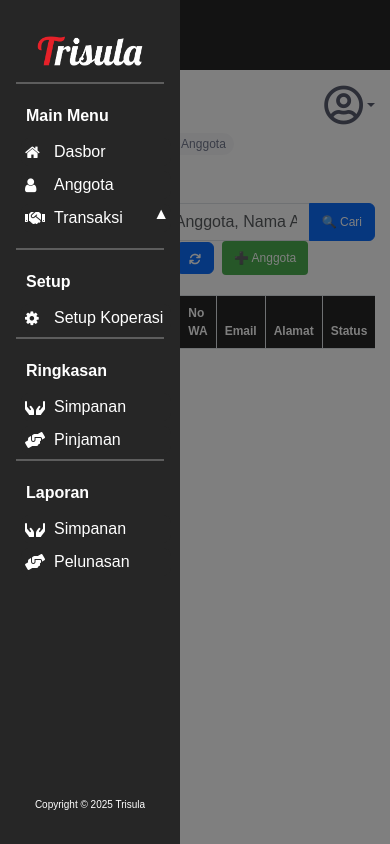
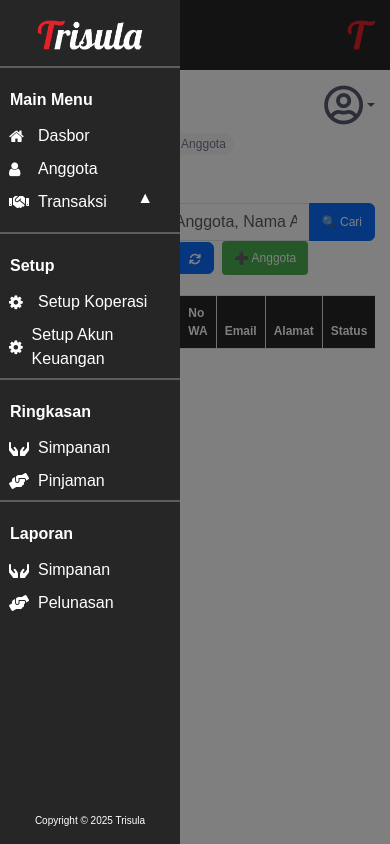
Before and after one commit to FauzanTrisuladana/Project-Trisula-PPW, a PHP site: page /Dasbor/Anggota/ in a window 390 px wide, after a click that opens the changed part. Run offline with PHP 8.4, Linux system fonts and the light colour scheme; the visitor is signed in with stand-in values (Sample User, id 1); tables that the repository leaves empty or names only in its code hold one stand-in row (values such as "Sample post"); lists and menus that the app fills with data are empty.

Commit message:
fix: aside for mobile

```diff
--- a/Dasbor/aside.php
+++ b/Dasbor/aside.php
@@ -9,9 +9,10 @@ session_start();
 
 }?>
 <header class="d-flex justify-content-between align-items-center sticky-top d-md-none">
-    <button class="btn d-md-none m-3 bg-white" data-bs-toggle="offcanvas" data-bs-target="#mobileSidebar">
+    <button class="btn d-md-none m-1 bg-white" data-bs-toggle="offcanvas" data-bs-target="#mobileSidebar">
         ☰
     </button>
+    <img alt="logo" class="logoheader m-1" src="/assets/img/Trisula%20logo%20kecil.png">
 </header>
 <aside class="d-none d-md-flex flex-column justify-content-between overflow-auto">
     <div>
@@ -47,6 +48,9 @@ session_start();
             <a class="Menu" href="/Dasbor/Setup/"><i class="fa fa-gear icon-navbar"></i>
                 <p class="navpar">Setup Koperasi</p>
             </a>
+            <a class="Menu" href="/Dasbor/Setup/"><i class="fa fa-gear icon-navbar"></i>
+                <p class="navpar">Setup Akun Keuangan</p>
+            </a>
         </div>
         <hr style="height: 2px;border: none;background: white;margin-top: 5px;margin-bottom: 5px;">
         <div class="v-navmenu">
@@ -73,7 +77,7 @@ session_start();
 </aside>
 
 <div class="d-md-none offcanvas offcanvas-start" tabindex="-1" id="mobileSidebar" style="width: 180px; background: #262626;">
-    <aside class="d-flex flex-column justify-content-between overflow-auto offcanvas-body">
+    <aside class="d-flex flex-column justify-content-between overflow-auto">
         <div>
             <a href="/Dasbor/">
                 <img alt="logo" class="logobesar" src="/assets/img/Trisula%20logo%20besar.png">
@@ -107,6 +111,9 @@ session_start();
                 <a class="Menu" href="/Dasbor/Setup/"><i class="fa fa-gear icon-navbar"></i>
                     <p class="navpar">Setup Koperasi</p>
                 </a>
+                <a class="Menu" href="/Dasbor/Setup/"><i class="fa fa-gear icon-navbar"></i>
+                    <p class="navpar">Setup Akun Keuangan</p>
+                </a>
             </div>
             <hr style="height: 2px;border: none;background: white;margin-top: 5px;margin-bottom: 5px;">
             <div class="v-navmenu">
```
Also changed, not shown: index.php (+9 -2 lines).
